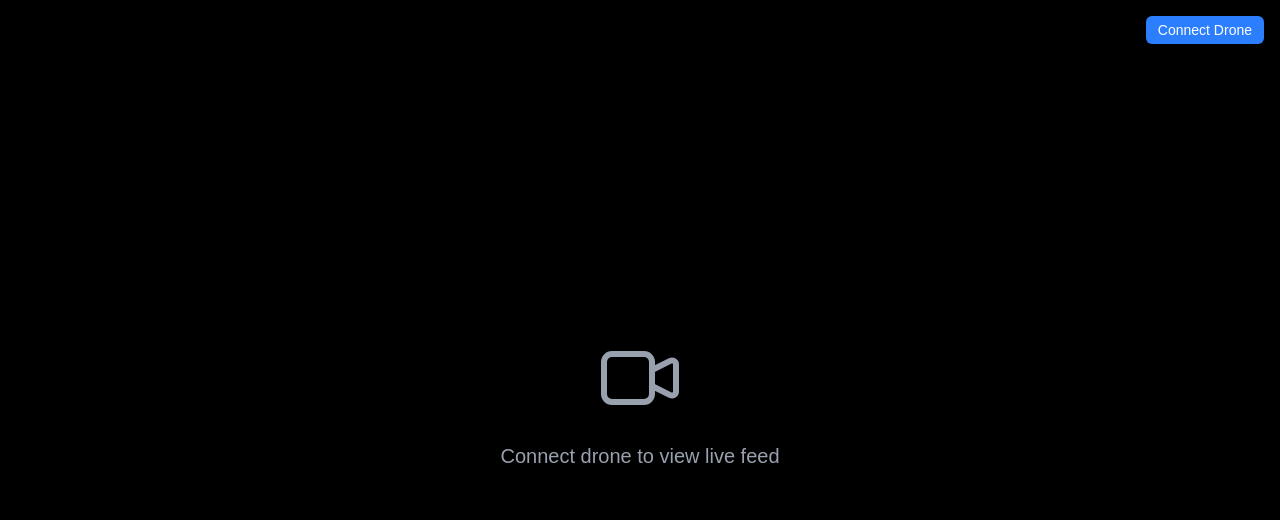
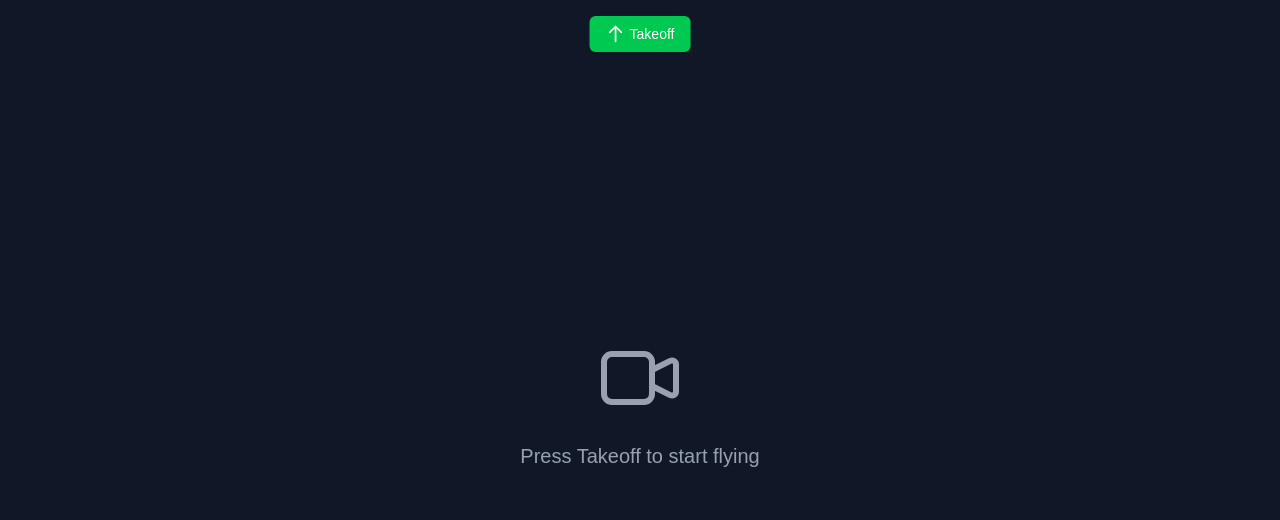
Before and after one commit to DDA1O1/drone, a Next.js app: page / in a window 1280 px wide. Both pictures are taken after a click on the button "Enter Drone Control". Shown: the top 520 px of the page. Built offline with nearby package versions, Linux system fonts and the light colour scheme.

Commit message:
Refactor DeviceDetection component: remove connection state management and buttons, update flight control UI for improved user experience with takeoff, land, and emergency commands.

```diff
--- a/src/components/DeviceDetection.tsx
+++ b/src/components/DeviceDetection.tsx
@@ -7,7 +7,6 @@ export default function DeviceDetection() {
   const [entered, setEntered] = useState(false);
   const [isMobileOrTablet, setIsMobileOrTablet] = useState(false);
   const [isLandscape, setIsLandscape] = useState(true);
-  const [isConnected, setIsConnected] = useState(false);
   const [isFlying, setIsFlying] = useState(false);
 
   useEffect(() => {
@@ -42,15 +41,6 @@ export default function DeviceDetection() {
 
   const handleEnter = () => {
     setEntered(true);
-  };
-
-  const handleConnect = () => {
-    setIsConnected(true);
-  };
-
-  const handleDisconnect = () => {
-    setIsConnected(false);
-    setIsFlying(false);
   };
 
   const handleTakeoff = () => {
@@ -100,26 +90,7 @@ export default function DeviceDetection() {
 
   return (
     <div className="min-h-screen bg-black relative">
-      <div className="absolute top-4 right-4 z-30">
-        {!isConnected ? (
-          <button
-            onClick={handleConnect}
-            className="bg-blue-500 hover:bg-blue-600 text-white px-3 py-1 rounded-md text-sm font-medium transition-colors"
-          >
-            Connect Drone
-          </button>
-        ) : (
-          <button
-            onClick={handleDisconnect}
-            className="bg-red-500 hover:bg-red-600 text-white px-3 py-1 rounded-md text-sm font-medium transition-colors"
-          >
-            Disconnect
-          </button>
-        )}
-      </div>
-
-      {/* Flight Control Buttons */}
-      {isConnected && (
+      {/* Flight Control Buttons - Always visible */}
       <div className="absolute top-4 left-1/2 transform -translate-x-1/2 z-30 flex space-x-4">
         {!isFlying ? (
           <button
@@ -154,10 +125,11 @@ export default function DeviceDetection() {
           </>
         )}
       </div>
-      )}
 
       <div className="w-full h-screen flex items-center justify-center">
-        {isConnected ? (
+        {/* Video placeholder - always visible */}
+        <div className="w-full h-full bg-gray-900 flex items-center justify-center">
+          {isFlying ? (
             /* In a real app, this would be a video stream */
             <div className="w-16 h-16 border-4 border-blue-500 border-t-transparent rounded-full animate-spin"></div>
           ) : (
@@ -165,17 +137,16 @@ export default function DeviceDetection() {
               <svg xmlns="http://www.w3.org/2000/svg" className="h-24 w-24 mb-4" fill="none" viewBox="0 0 24 24" stroke="currentColor">
                 <path strokeLinecap="round" strokeLinejoin="round" strokeWidth={1.5} d="M15 10l4.553-2.276A1 1 0 0121 8.618v6.764a1 1 0 01-1.447.894L15 14M5 18h8a2 2 0 002-2V8a2 2 0 00-2-2H5a2 2 0 00-2 2v8a2 2 0 002 2z" />
               </svg>
-            <span className="text-xl">Connect drone to view live feed</span>
+              <span className="text-xl">Press Takeoff to start flying</span>
             </div>
           )}
         </div>
+      </div>
 
-      {isConnected && (
       <div className="absolute bottom-4 left-4 bg-black bg-opacity-50 text-white px-2 py-1 rounded text-sm flex items-center">
         <div className={`h-3 w-3 rounded-full mr-2 ${isFlying ? 'bg-green-500 animate-pulse' : 'bg-yellow-500'}`}></div>
         {isFlying ? 'Flying' : 'Ready'}
       </div>
-      )}
 
       {/* Always show joysticks */}
       <DroneJoysticks />
```
Lines whose indentation alone changed are shown as unchanged.
